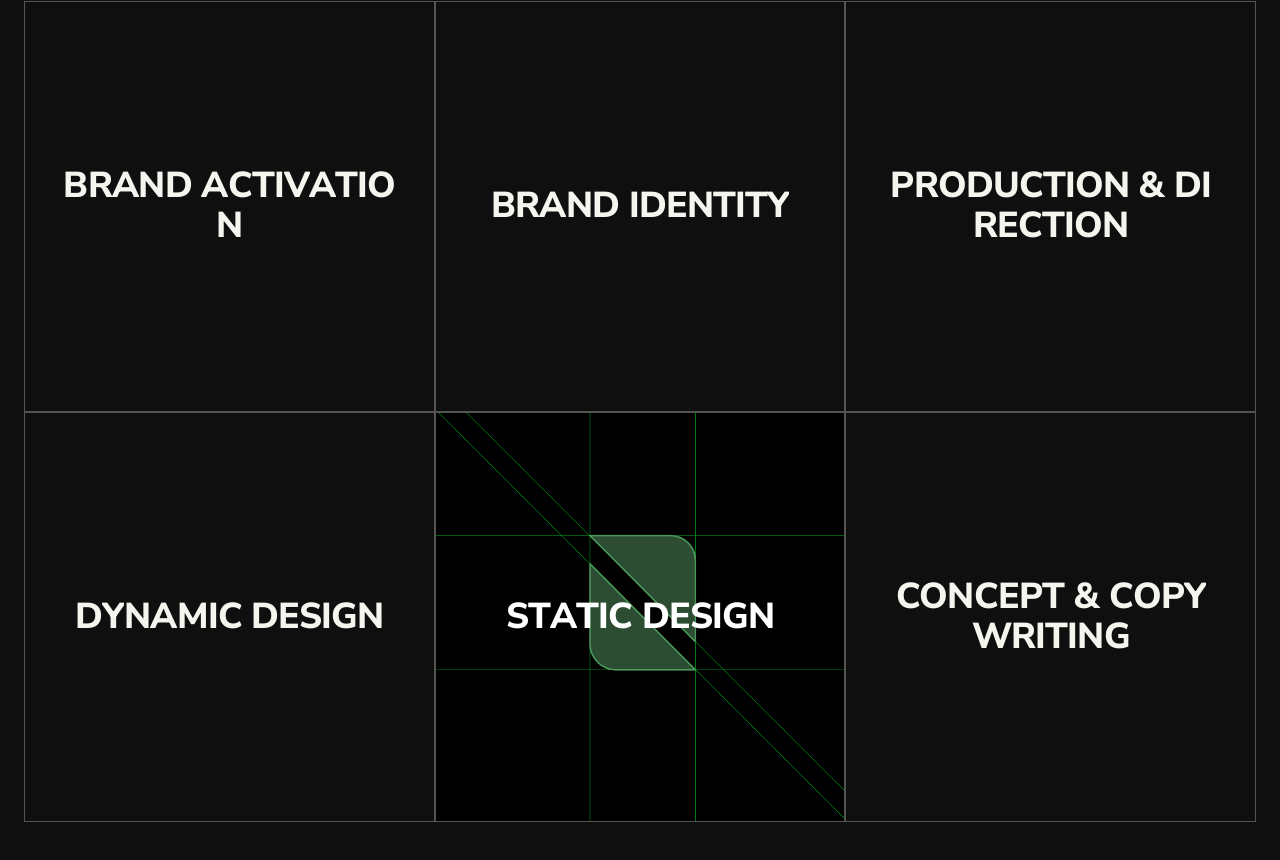
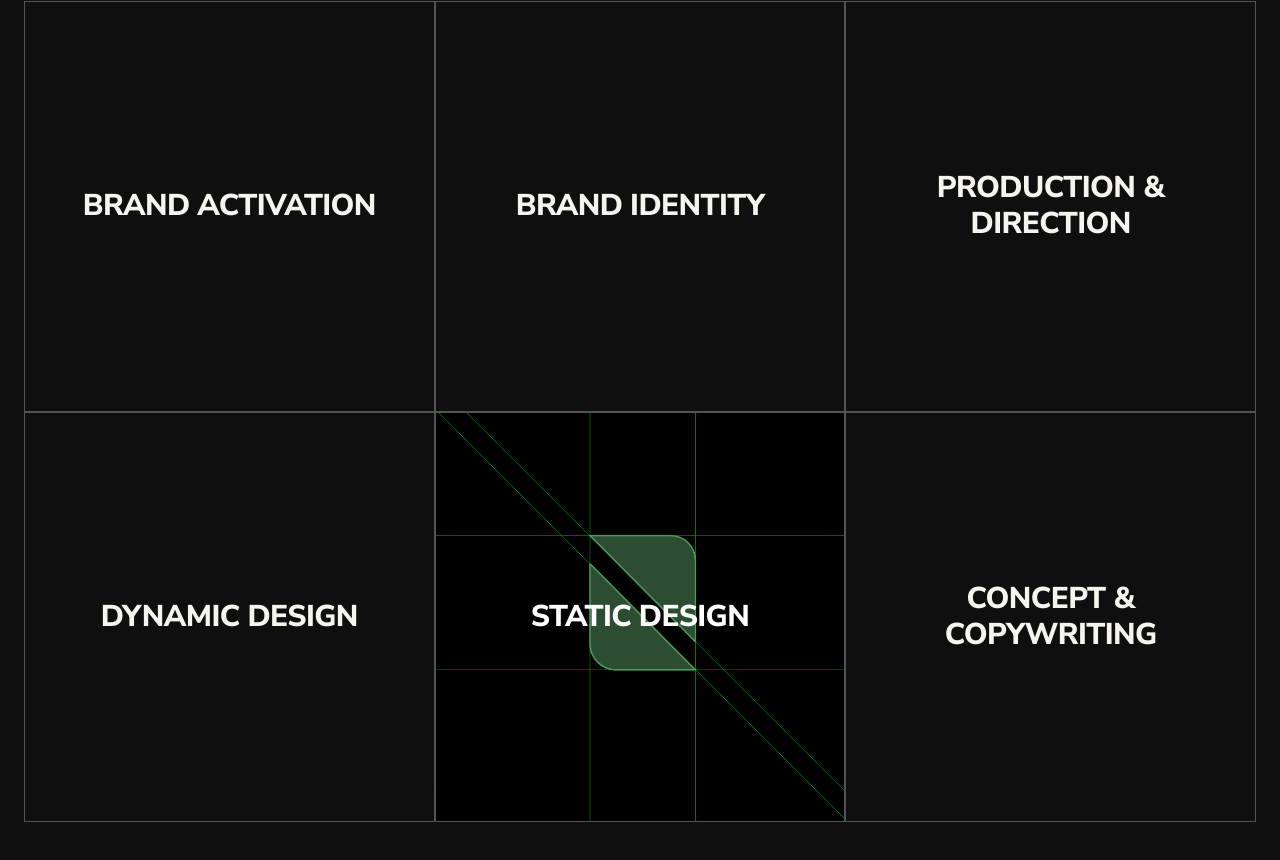
Before and after one commit to ndourmotion-art/thefabrique, a React (Vite) app: page / in a window 1280 px wide. Shown: the part 8524-9384 px from the top of the page. Built offline with nearby package versions, Linux system fonts and the light colour scheme; the HTML template or start-up script is replaced by a standard one.

Commit message:
Changes
Co-authored-by: ndourmotion-art <277729954+ndourmotion-art@users.noreply.github.com>

```diff
--- a/src/components/clever/Services.tsx
+++ b/src/components/clever/Services.tsx
@@ -56,8 +56,9 @@ const Card = ({
         }}
       />
 
-      <h3 className="relative z-10 text-center font-display font-bold uppercase text-2xl md:text-4xl leading-[0.95] transition-colors duration-700"
-          style={{ color: on ? "#fff" : undefined }}>
+      <h3 data-no-reveal
+          className="relative z-10 text-center font-display font-bold uppercase text-xl md:text-3xl leading-[1.1] transition-colors duration-700"
+          style={{ color: on ? "#fff" : undefined, wordBreak: "keep-all", overflowWrap: "normal", hyphens: "none" }}>
         {s.title}
       </h3>
     </div>
```
